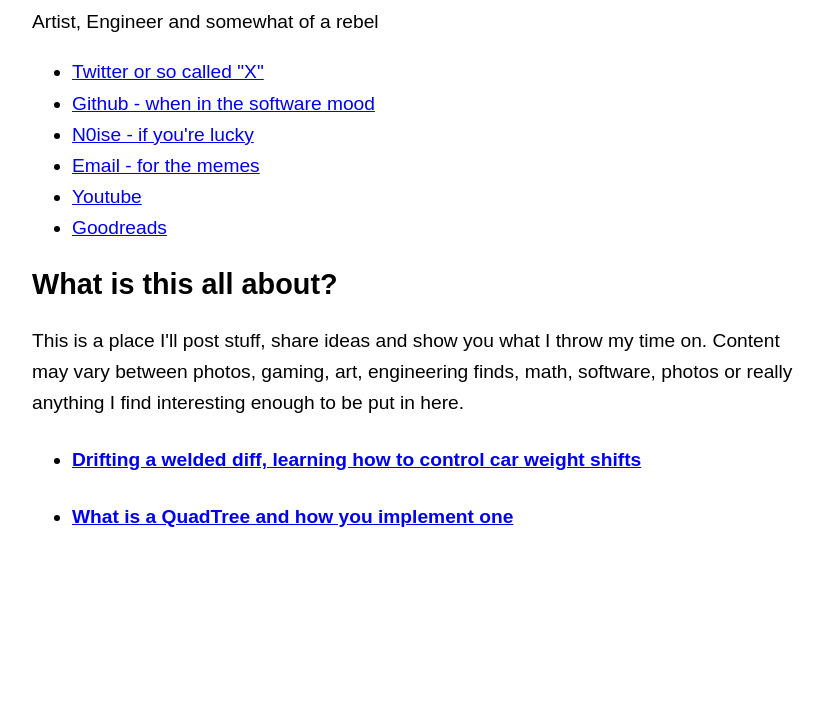
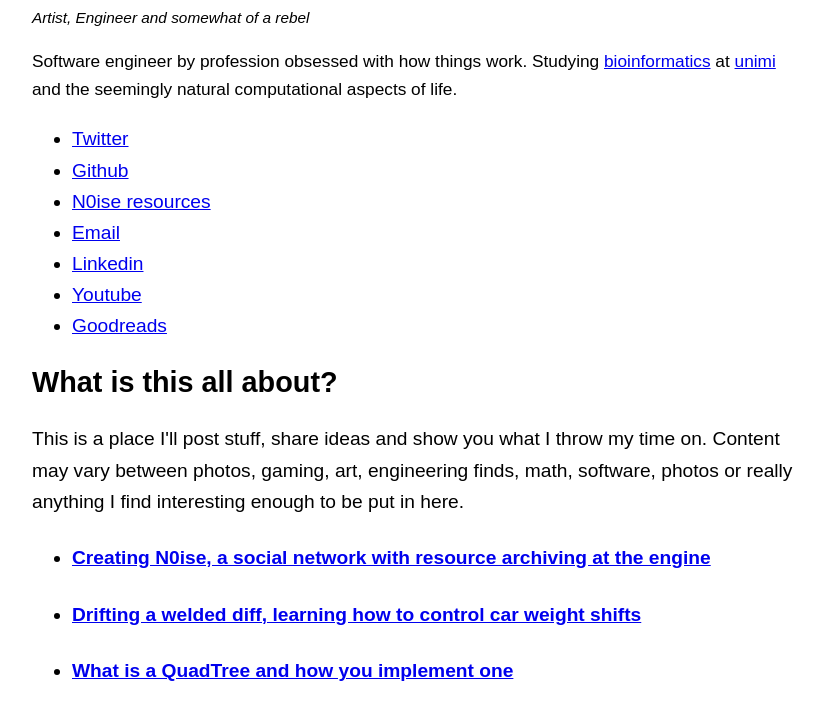
Before and after one commit to rhighs/website, a plain HTML site: page index.html in a window 1280 px wide. Shown: the part 93-812 px from the top of the page, without its empty margins (224-1047 px from the left). Drawn offline with Linux system fonts and the light colour scheme.

Commit message:
feat: slight improvement over old version

```diff
--- a/index.html
+++ b/index.html
@@ -14,6 +14,7 @@
 
       body {
         margin: 1em auto;
+        font-size: 0.9em;
         max-width: 40em;
         padding: 0 0.62em 3.24em;
         font: 1.2em/1.62 sans-serif;
@@ -23,6 +24,14 @@
       h2,
       h3 {
         line-height: 1.2;
+      }
+
+      .self-description {
+        font-size: 0.9em;
+      }
+
+      .quote {
+        font-size: 0.8em;
       }
 
       @media print {
@@ -35,26 +44,46 @@
   <body>
     <article>
       <header>
-        <h1 style="margin-bottom: 0">Roberto Montalti</h1>
-        <h4 style="margin-top: 0; margin-bottom: 0.5em">~rhighs</h4>
-        <aside>Artist, Engineer and somewhat of a rebel</aside>
+        <div>
+          <h1 style="margin-bottom: 0">Roberto Montalti</h1>
+          <h4 style="margin-top: 0; margin-bottom: 0.5em">~rhighs</h4>
+          <div class="quote">
+            <i>
+              <aside>Artist, Engineer and somewhat of a rebel</aside>
+            </i>
+          </div>
+          <p class="self-description">
+            Software engineer by profession obsessed with how things work.
+            Studying
+            <a href="https://en.wikipedia.org/wiki/Bioinformatics"
+              >bioinformatics</a
+            >
+            at
+            <a
+              href="https://www.unimi.it/en/education/master-programme/bioinformatics-computational-genomics"
+              >unimi</a
+            >
+            and the seemingly natural computational aspects of life.
+          </p>
+        </div>
       </header>
 
-      <ul>
+      <ul class="links">
         <li>
-          <a href="https://twitter.com/rhighs_">Twitter or so called "X"</a>
+          <a href="https://twitter.com/rhighs_">Twitter</a>
         </li>
         <li>
-          <a href="https://github.com/rhighs"
-            >Github - when in the software mood</a
-          >
+          <a href="https://github.com/rhighs">Github</a>
         </li>
         <li>
-          <a href="https://www.n0ise.io/rhighs">N0ise - if you're lucky</a>
+          <a href="https://www.n0ise.io/user/rhighs">N0ise resources</a>
         </li>
         <li>
-          <a href="mailto:roberto.montalti00@gmail.com"
-            >Email - for the memes</a
+          <a href="mailto:roberto.montalti00@gmail.com">Email</a>
+        </li>
+        <li>
+          <a href="https://www.linkedin.com/in/roberto-montalti-b67215225/"
+            >Linkedin</a
           >
         </li>
         <li><a href="https://www.youtube.com/@MyNAASTY">Youtube</a></li>
@@ -75,6 +104,14 @@
       <ul>
         <li>
           <h4>
+            <a href="./posts/creating-n0ise.html"
+              >Creating N0ise, a social network with resource archiving at the
+              engine</a
+            >
+          </h4>
+        </li>
+        <li>
+          <h4>
             <a href="./posts/drifting-welded-diff.html"
               >Drifting a welded diff, learning how to control car weight
               shifts</a
```
Also changed, not shown: posts/creating-n0ise.html (added, +44 -0 lines).
